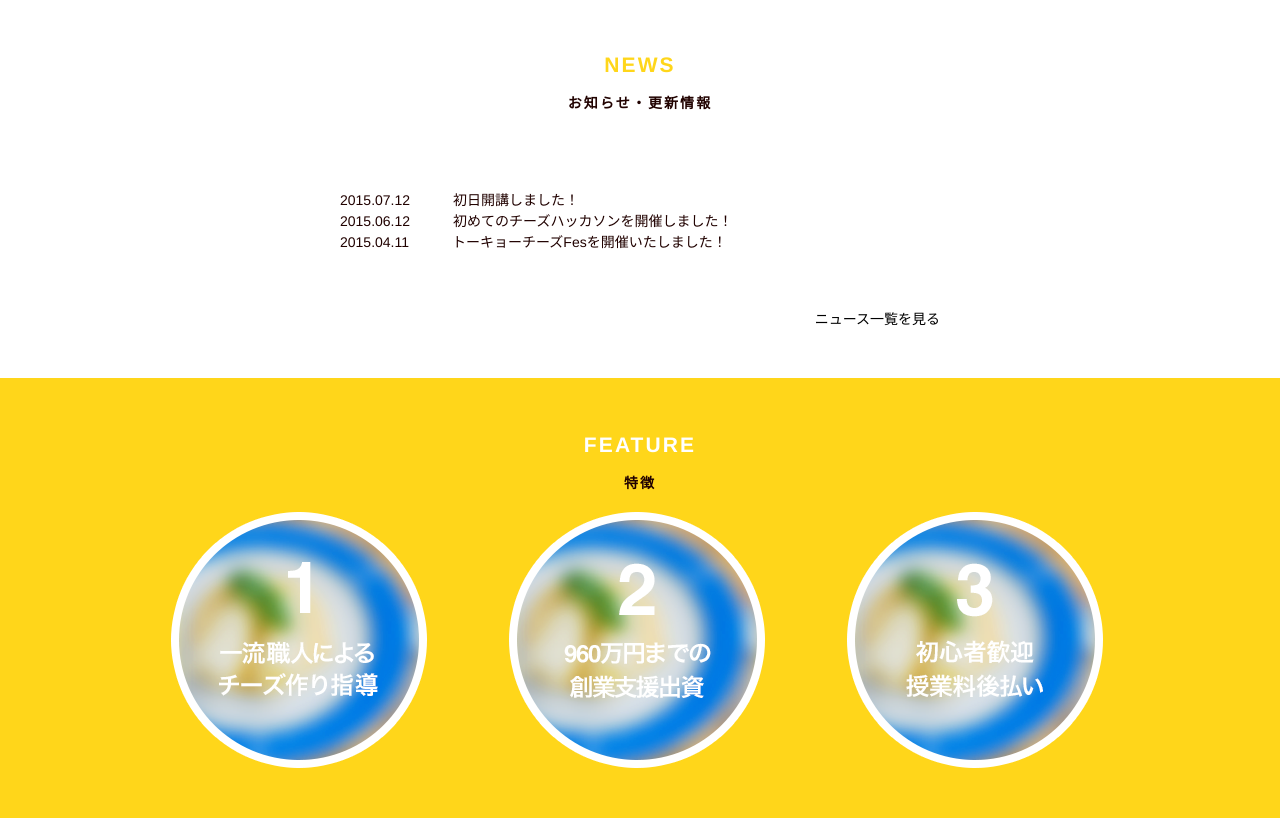
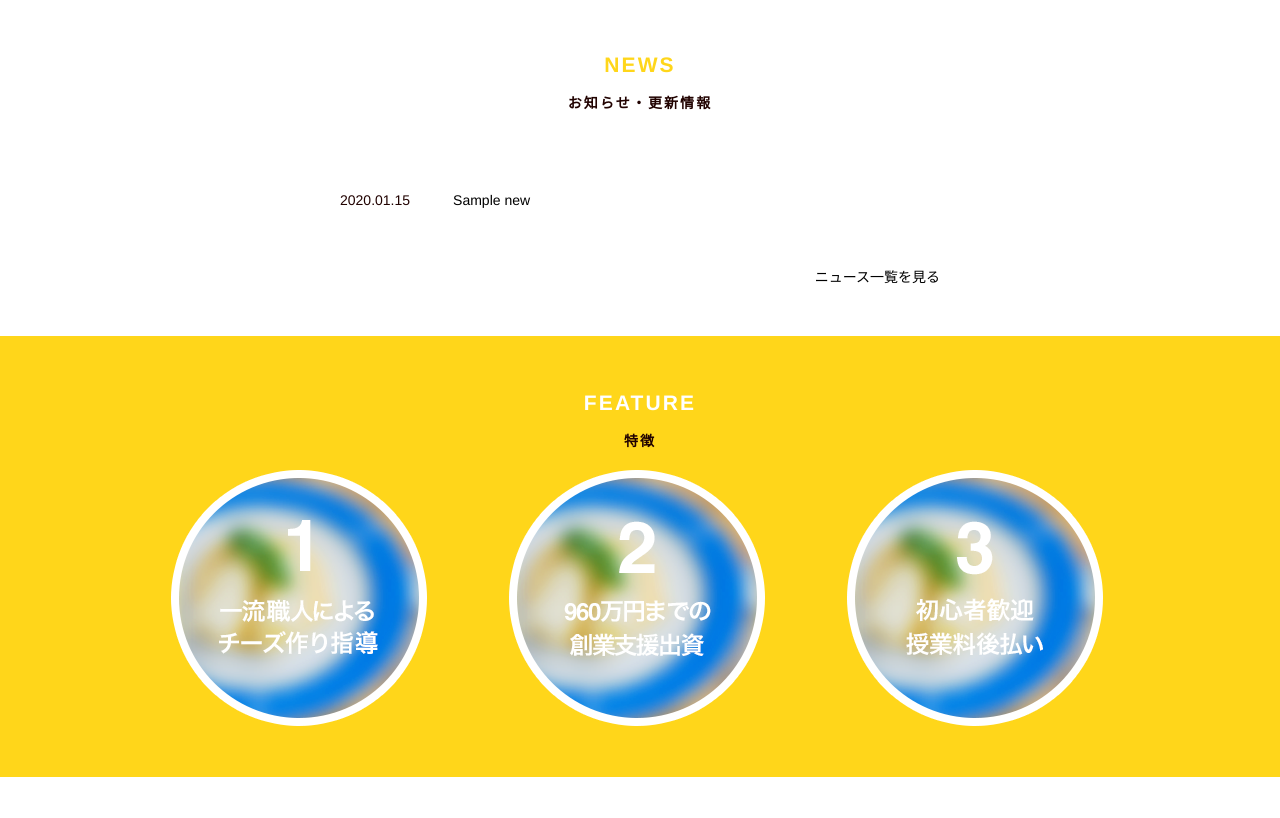
Before and after one commit to 18-TakayukiKubo/kadai, a PHP site: page / in a window 1280 px wide. Shown: the part 906-1724 px from the top of the page. Run offline with PHP 8.4, Linux system fonts and the light colour scheme; tables that the repository leaves empty or names only in its code hold one stand-in row (values such as "Sample post").

Commit message:
日付表示、画面遷移を可能になりましたが、データの受け渡しがまだ出来ていません。

```diff
--- a/6/index.php
+++ b/6/index.php
@@ -21,17 +21,24 @@
         <h2 class="section-title text-center">
             <span class="section-title__yellow">News</span><span class="section-title-ja text-center">お知らせ・更新情報</span>
         </h2>
-        <article class="news-detail">
+           <article class="news-detail">
+            <?php $pdo = new PDO("mysql:host=localhost;dbname=cs_academy;charset=utf8", "root", "");
+                $sql = "SELECT * FROM news ORDER BY news_id DESC LIMIT 5";
+                $stmt = $pdo->prepare($sql);
+                $stmt->execute();
+                $results = $stmt->fetchAll(PDO::FETCH_ASSOC);
+                $pdo= null;
+foreach($results as $post)
+                { ?>
             <dl class="clearfix">
-                <dt class="news-date">2015.07.12</dt>
-                <dd class="news-description">初日開講しました！</dd>
-                <dt class="news-date">2015.06.12</dt>
-                <dd class="news-description">初めてのチーズハッカソンを開催しました！</dd>
-                <dt class="news-date">2015.04.11</dt>
-                <dd class="news-description">トーキョーチーズFesを開催いたしました！</dd>
+                <dt class="news-date"><?php $date = $post['create_date'];
+                    echo date('Y.m.d',strtotime($date))?></dt>
+                <dd class="news-description"><a href="news.php?news_title=<?php $post['news_title']?>&news_detail=<?php $post['news_detail']?>"><?php echo $post['news_title'] ?></a></dd>
             </dl>
+                    <?php } ?>
             <p class="view-detail text-right"><a href="#">ニュース一覧を見る</a></p>
         </article>
+
     </section>
 
     <section class="feature contents-box">
--- a/6/news.php
+++ b/6/news.php
@@ -28,8 +28,8 @@
         </h2>
         <article class="news-detail">
             <dl class="clearfix">
-                <dd class="news-title">ニュースタイトル</dd>
-                <dd>ニュース詳細：あいうえおかきくけこさしすせそたちつてと</dd>
+                <dd class="news-title">ニュースタイトル:<?php echo $_GET["news_title"]?></dd>
+                <dd>ニュース詳細：<?php echo $_GET["news_detail"]?></dd>
             </dl>
 
         </article>
```
